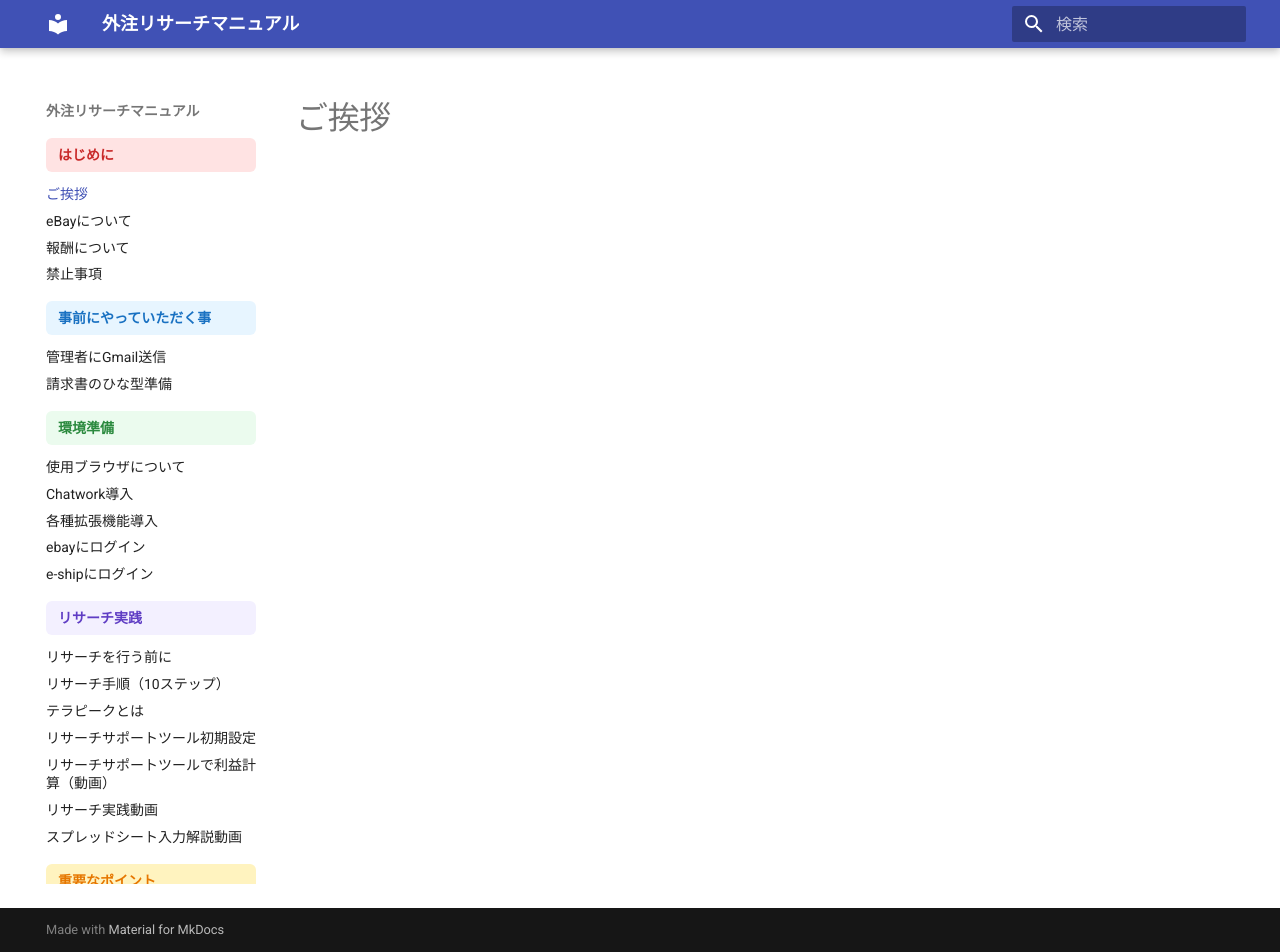
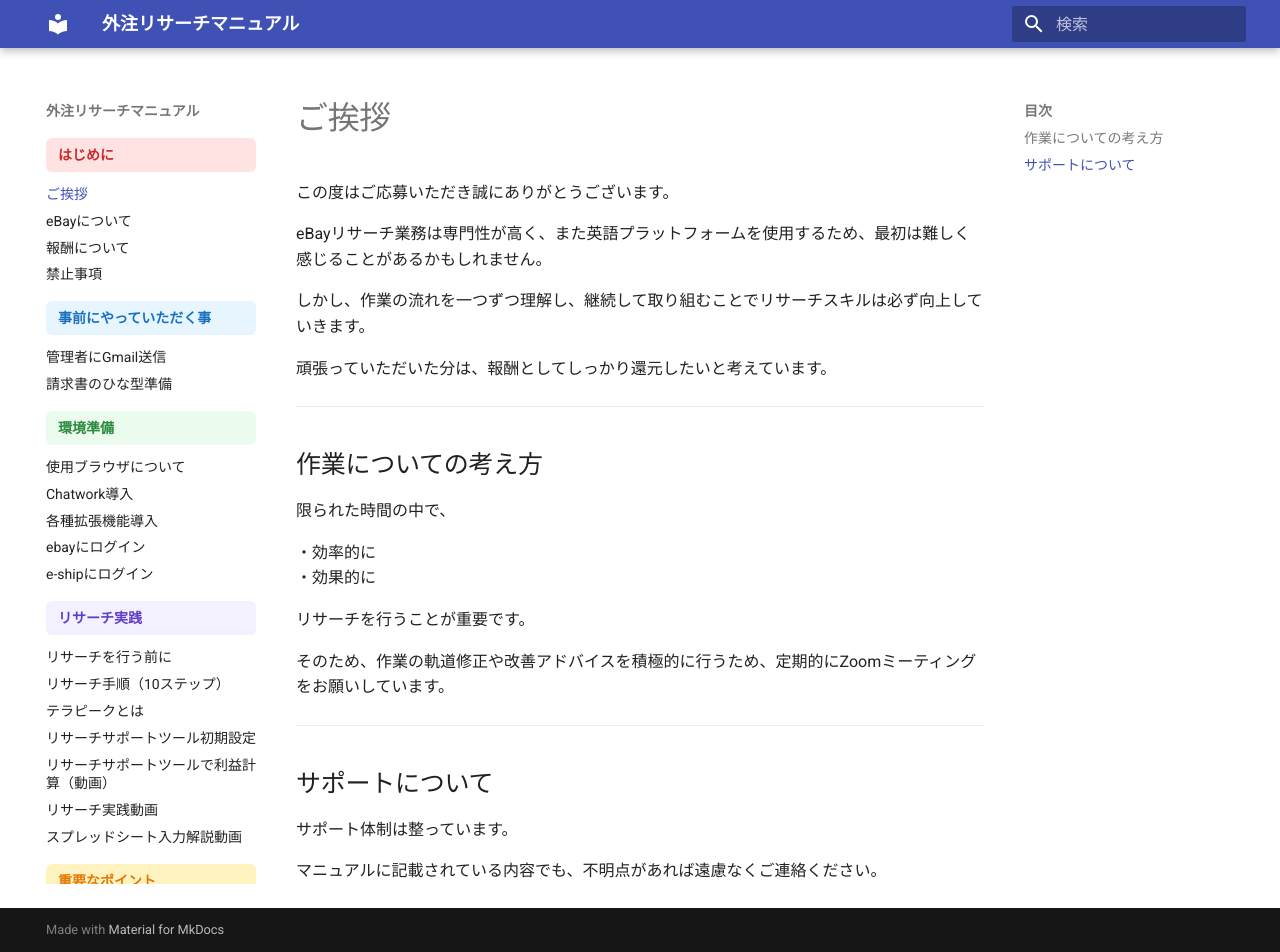
Before and after one commit to jun-hata/outsourcing-manual, an MkDocs documentation site: the page built from docs/intro_greeting.md, in a window 1280 px wide and 952 px high. Built offline with MkDocs 1.6.1 and Material for MkDocs 9.7.7, drawn with Linux system fonts in a browser that asks for light colours.

Commit message:
ご挨拶ページ更新

```diff
--- a/docs/intro_greeting.md
+++ b/docs/intro_greeting.md
@@ -1,6 +1,30 @@
 # ご挨拶
 
-<!--
-このページの役割：
-マニュアルの目的と仕事の姿勢を伝える
--->
+この度はご応募いただき誠にありがとうございます。
+
+eBayリサーチ業務は専門性が高く、また英語プラットフォームを使用するため、最初は難しく感じることがあるかもしれません。
+
+しかし、作業の流れを一つずつ理解し、継続して取り組むことでリサーチスキルは必ず向上していきます。
+
+頑張っていただいた分は、報酬としてしっかり還元したいと考えています。
+
+---
+
+## 作業についての考え方
+
+限られた時間の中で、
+
+・効率的に
+・効果的に
+
+リサーチを行うことが重要です。
+
+そのため、作業の軌道修正や改善アドバイスを積極的に行うため、定期的にZoomミーティングをお願いしています。
+
+---
+
+## サポートについて
+
+サポート体制は整っています。
+
+マニュアルに記載されている内容でも、不明点があれば遠慮なくご連絡ください。
```
